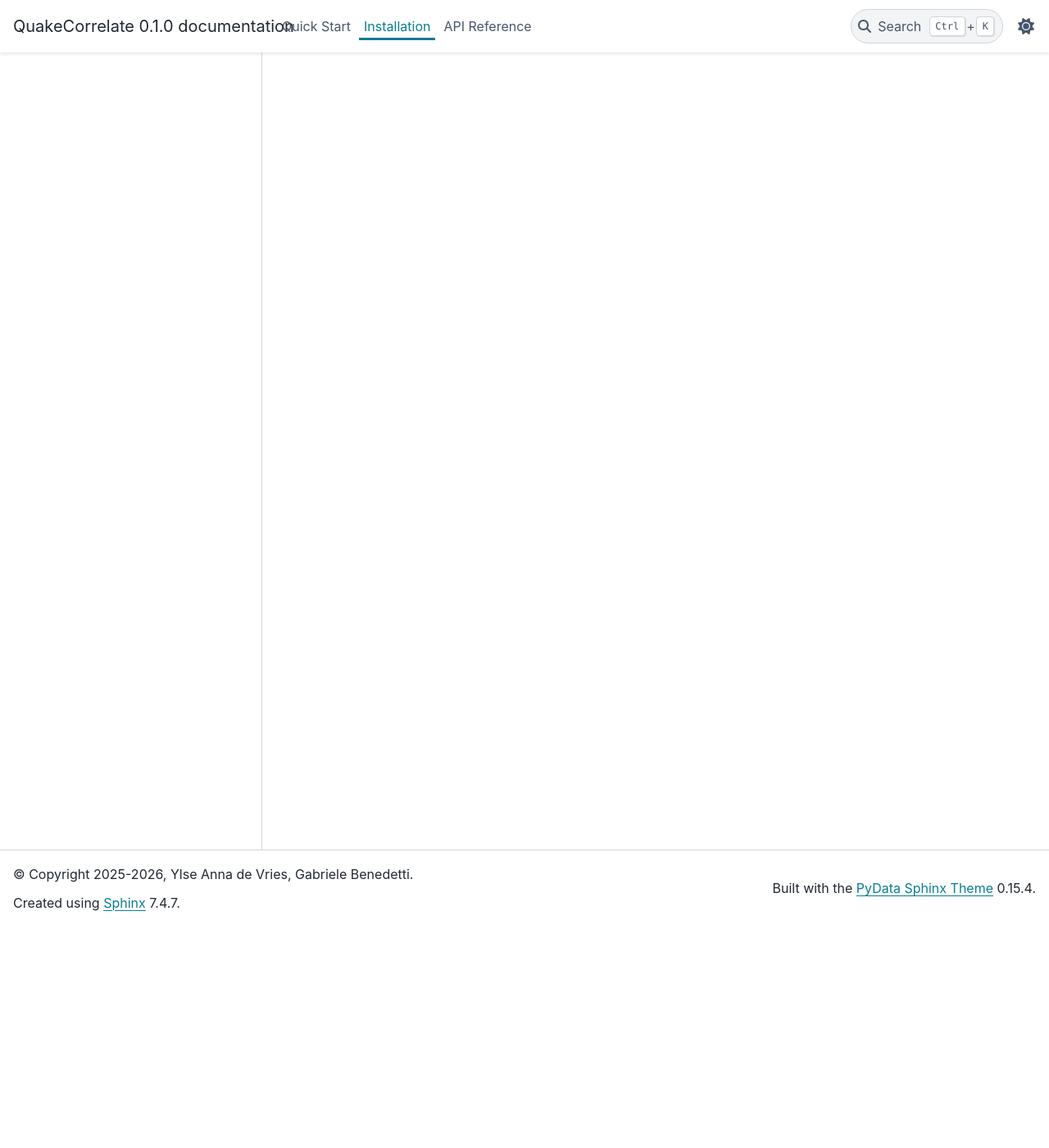
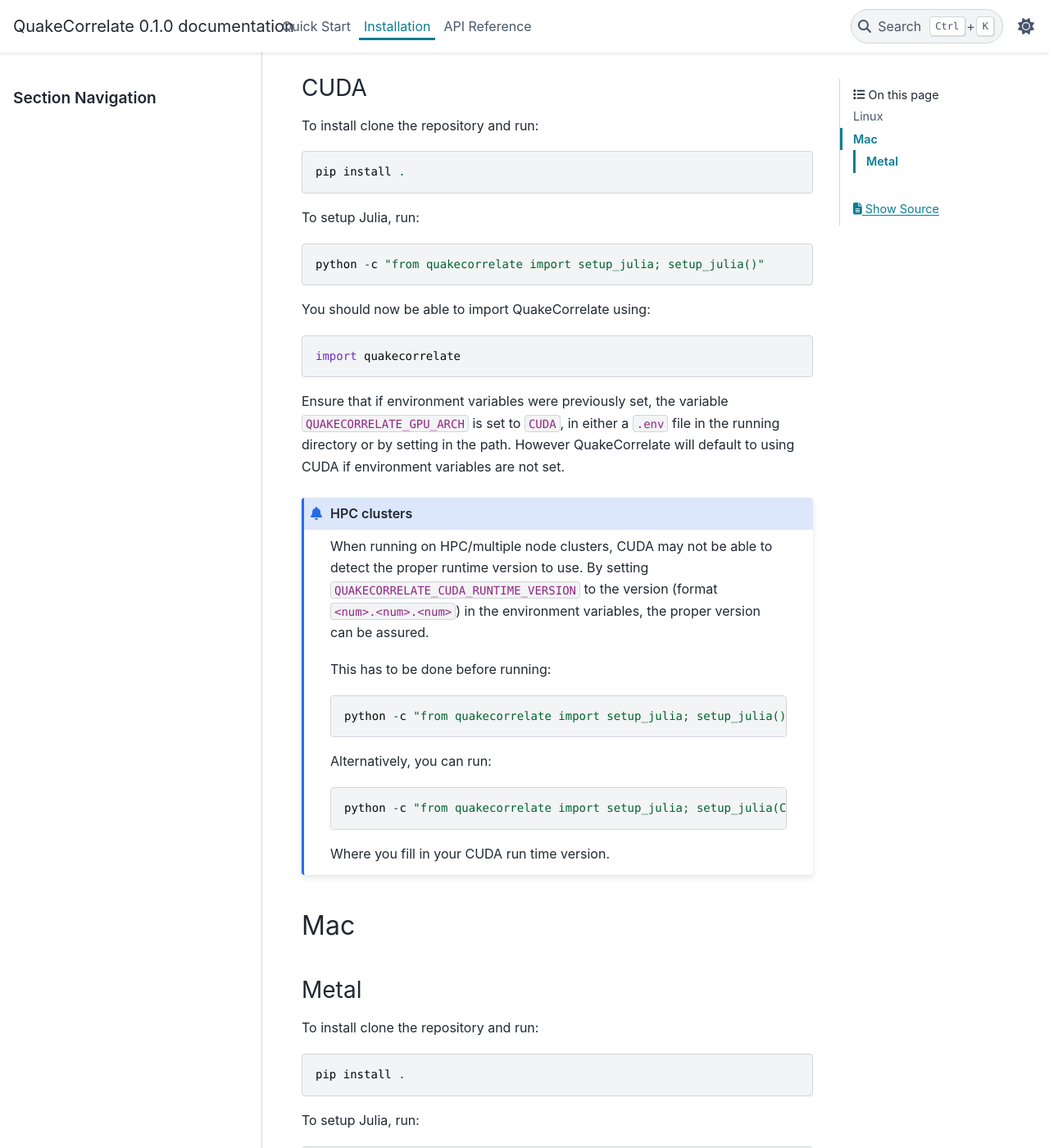
Before and after one commit to ylseanna/QuakeCorrelate, a Sphinx documentation site: the page built from docs/usage/installation.rst, in a window 1280 px wide and 1400 px high, scrolled down 270 px. Shown: the whole window at 82% size. Built offline with Sphinx 7.4.7 and the PyData theme 0.15.4, drawn with Linux system fonts in a browser that asks for light colours; pages that are not in the unit, such as notebooks, are missing from menus; some of the changed text lies outside the part shown.

Commit message:
update docs

```diff
--- a/docs/usage/installation.rst
+++ b/docs/usage/installation.rst
@@ -2,4 +2,76 @@
  Installation
 ===============
 
-This will become the installation guide
+This is the installation guide
+
+.. .. toctree::
+..    :maxdepth: 2
+
+
+-------------------
+Linux
+-------------------
+
+^^^^^^^^^^^^^^^^^^^
+CUDA
+^^^^^^^^^^^^^^^^^^^
+
+To install clone the repository and run::
+
+    pip install .
+
+
+To setup Julia, run::
+
+    python -c "from quakecorrelate import setup_julia; setup_julia()"
+
+You should now be able to import QuakeCorrelate using::
+
+    import quakecorrelate
+
+Ensure that if environment variables were previously set, the variable :code:`QUAKECORRELATE_GPU_ARCH` is set to :code:`CUDA`, in either a :code:`.env` file in the running directory or by setting in the path.
+However QuakeCorrelate will default to using CUDA if environment variables are not set.
+
+.. admonition:: HPC clusters
+
+    When running on HPC/multiple node clusters, CUDA may not be able to detect the proper runtime version to use.
+    By setting :code:`QUAKECORRELATE_CUDA_RUNTIME_VERSION` to the version (format :code:`<num>.<num>.<num>`) in the environment variables, the proper version can be assured.
+
+    This has to be done before running::
+
+        python -c "from quakecorrelate import setup_julia; setup_julia()"
+
+    Alternatively, you can run::
+
+        python -c "from quakecorrelate import setup_julia; setup_julia(CUDA_runtime_version='<num>.<num>.<num>')"
+
+    Where you fill in your CUDA run time version.
+
+
+-------------------
+Mac
+-------------------
+
+^^^^^^^^^^^^^^^^^^^
+Metal
+^^^^^^^^^^^^^^^^^^^
+
+To install clone the repository and run::
+
+    pip install .
+
+
+To setup Julia, run::
+
+    python -c "from quakecorrelate import setup_julia; setup_julia(gpu_architecture='Metal')"
+
+Or, with :code:`QUAKECORRELATE_GPU_ARCH` to :code:`Metal` set in either a :code:`.env` file in the running directory or by setting in the path, the following can be run::
+
+    python -c "from quakecorrelate import setup_julia; setup_julia()"
+
+You will also have to set this environment variable (:code:`QUAKECORRELATE_GPU_ARCH`) to :code:`Metal`,
+to get QuakeCorrelate to automatically use Metal during runtime.
+
+You should now be able to import QuakeCorrelate using::
+
+    import quakecorrelate
```
